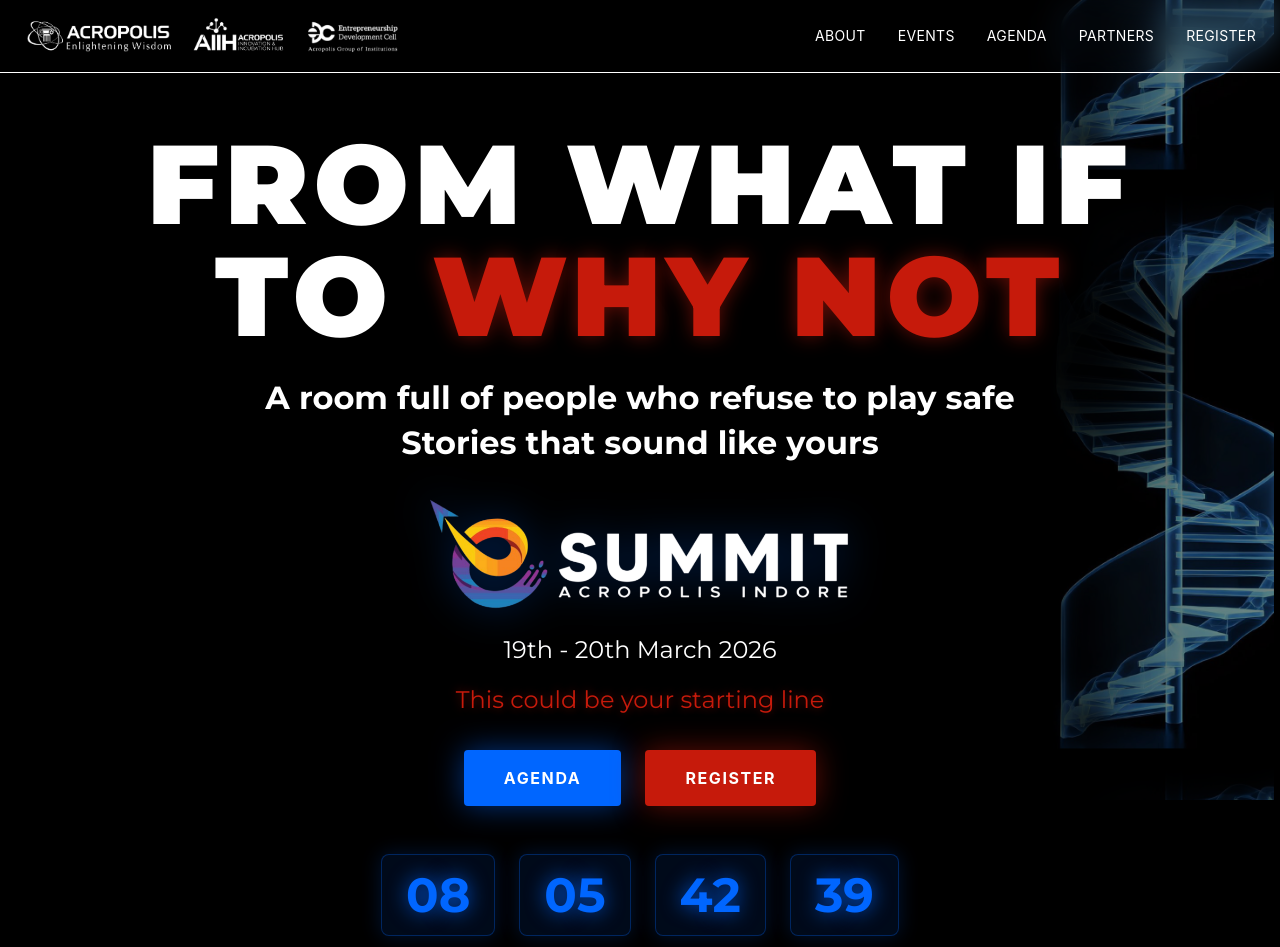
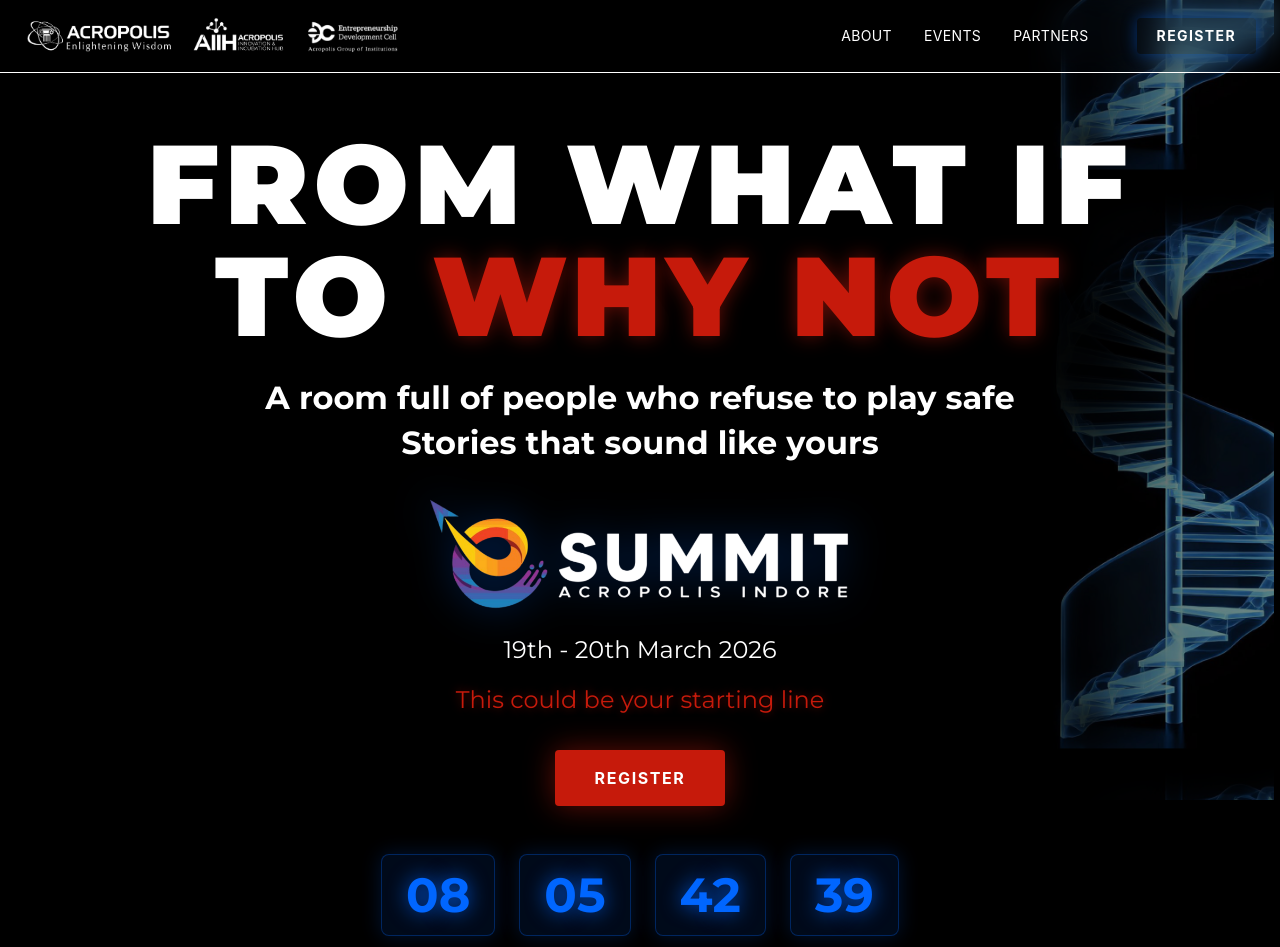
Before and after one commit to Ansh-mick27/AIIHFound_E_summit, a Next.js app: page / in a window 1280 px wide. Shown: the top 947 px of the page. Built offline with nearby package versions, Linux system fonts and the light colour scheme.

Commit message:
Remove agenda buttons, style register button in nav

```diff
--- a/src/components/CyberpunkHero.tsx
+++ b/src/components/CyberpunkHero.tsx
@@ -106,19 +106,7 @@
                     transition={{ duration: 0.6, delay: 0.5 }}
                     className="flex flex-col sm:flex-row gap-6 justify-center mb-12"
                 >
-                    <Link href="https://drive.google.com/file/d/18wNecSO3gVDxwUwAWWWA7nBiyrsOMcnF/view?usp=sharing" target="_blank" rel="noopener noreferrer">
-                        <button
-                            className="px-10 py-4 font-bold uppercase text-sm md:text-base tracking-widest transition-all hover:scale-105 rounded-sm"
-                            style={{
-                                backgroundColor: '#0066FF',
-                                color: '#FFF',
-                                boxShadow: '0 0 30px rgba(0, 102, 255, 0.5)',
-                                minWidth: '150px'
-                            }}
-                        >
-                            AGENDA
-                        </button>
-                    </Link>
+
                     <Link href="https://forms.gle/nqHj9CqaVEudivcdA" target="_blank" rel="noopener noreferrer">
                         <button
                             className="px-10 py-4 font-bold uppercase text-sm md:text-base tracking-widest transition-all hover:scale-105 rounded-sm"
--- a/src/components/CyberpunkNav.tsx
+++ b/src/components/CyberpunkNav.tsx
@@ -45,9 +45,7 @@
                         >
                             Events
                         </a>
-                        <Link href="https://drive.google.com/file/d/18wNecSO3gVDxwUwAWWWA7nBiyrsOMcnF/view?usp=sharing" target="_blank" rel="noopener noreferrer" className="text-sm uppercase tracking-wide hover:text-accent transition-colors">
-                            Agenda
-                        </Link>
+
                         <a
                             href="#partners"
                             onClick={(e) => {
@@ -58,7 +56,7 @@
                         >
                             Partners
                         </a>
-                        <Link href="https://forms.gle/nqHj9CqaVEudivcdA" target="_blank" rel="noopener noreferrer" className="text-sm uppercase tracking-wide hover:text-accent transition-colors">
+                        <Link href="https://forms.gle/nqHj9CqaVEudivcdA" target="_blank" rel="noopener noreferrer" className="px-5 py-2 bg-accent-cobalt hover:bg-blue-600 text-white rounded font-bold uppercase tracking-widest hover:scale-105 transition-all shadow-[0_0_15px_rgba(0,102,255,0.4)] text-sm ml-4">
                             Register
                         </Link>
                     </div>
```
